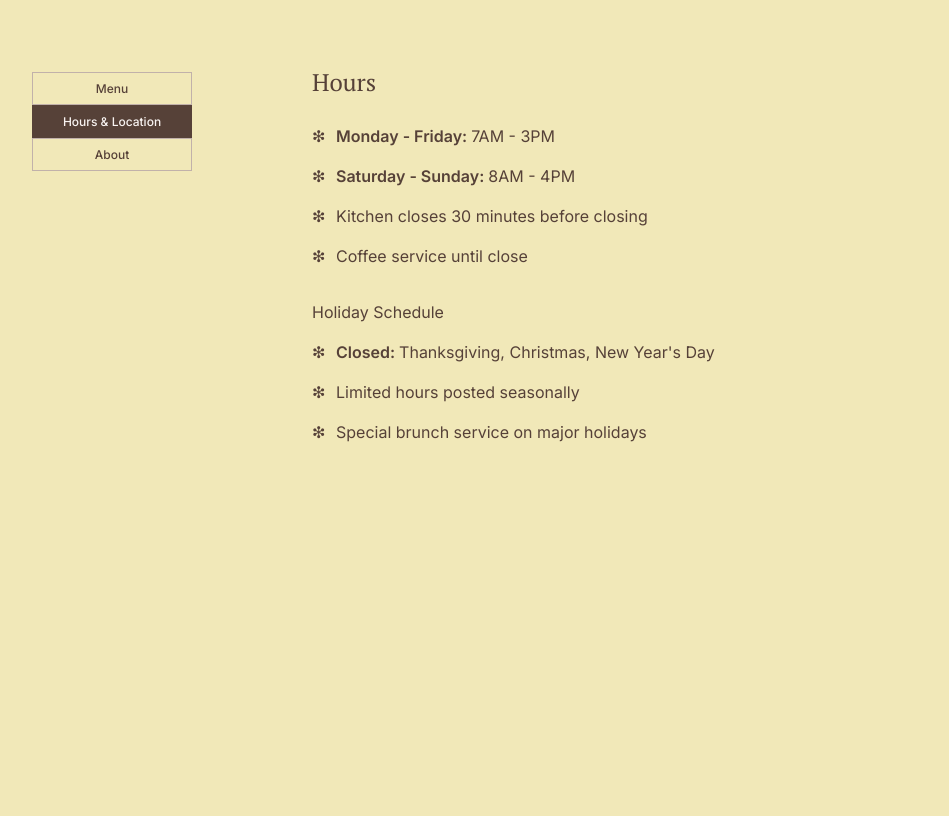
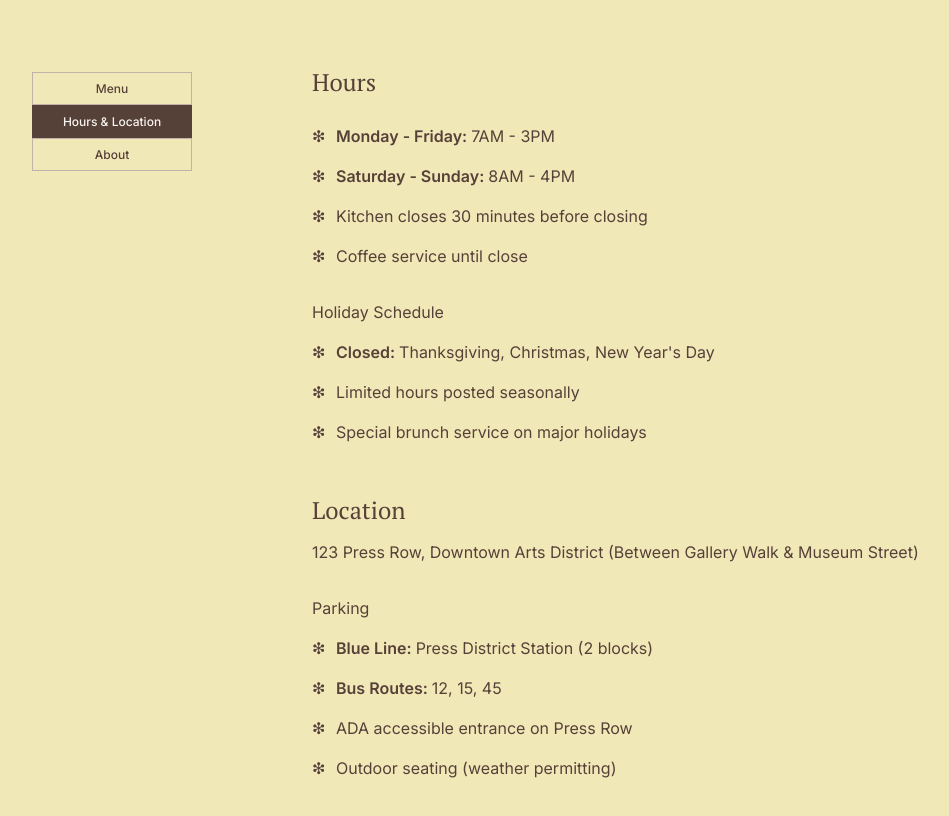
Before and after one commit to yayuniverse/restaurant-SPA, a website built with webpack: page src/template.html in a window 1280 px wide. Both pictures are taken after a click on the button "Hours & Location". Shown: the whole page, without its empty margins (48-997 px from the left). Built offline with nearby package versions, Linux system fonts and the light colour scheme.

Commit message:
add location and parking sections

```diff
--- a/src/css/hours-location.css
+++ b/src/css/hours-location.css
@@ -1,4 +1,5 @@
-.hours-header {
+.hours-header,
+.location-header {
   font-family: "PT Serif", serif;
   font-size: 24px;
   font-weight: 500;
@@ -10,7 +11,9 @@
   list-style: none;
 }
 
-.hours-list, .holidays-list {
+.hours-list,
+.holidays-list,
+.parking-list {
   display: flex;
   flex-direction: column;
   gap: 16px;
@@ -39,15 +42,24 @@
   font-weight: 600;
 }
 
-.holidays-header {
-  /* font-family: "PT Serif", serif; */
+.holidays-header,
+.parking-header {
   font-size: 16px;
   font-weight: 400;
-  /* letter-spacing: -1px; */
   color: #564138;
   margin-top: 32px;
 }
 
-.holidays-list {
+.holidays-list,
+.parking-list {
   margin-top: 16px;
 }
+
+.location-header {
+  margin-top: 48px;
+}
+
+.location-body {
+  margin-top: 12px;
+  color: #564138;
+}
--- a/src/hours-location.js
+++ b/src/hours-location.js
@@ -15,18 +15,54 @@ function renderHours() {
   createRow("Coffee service until close", hoursList);
 
   //holidays section
-  const subHeader = createElement("h2");
-  subHeader.textContent = "Holiday Schedule";
-  addClass(subHeader, "holidays-header");
+  const holidaysHeader = createElement("h2");
+  holidaysHeader.textContent = "Holiday Schedule";
+  addClass(holidaysHeader, "holidays-header");
 
   const holidaysList = createElement("ul");
-  addClass(holidaysList, "holidays-list")
+  addClass(holidaysList, "holidays-list");
 
-  createRow("Thanksgiving, Christmas, New Year's Day", holidaysList, "Closed: ")
-  createRow("Limited hours posted seasonally", holidaysList)
-  createRow("Special brunch service on major holidays", holidaysList)
+  createRow(
+    "Thanksgiving, Christmas, New Year's Day",
+    holidaysList,
+    "Closed: "
+  );
+  createRow("Limited hours posted seasonally", holidaysList);
+  createRow("Special brunch service on major holidays", holidaysList);
 
-  return [headerText, hoursList, subHeader, holidaysList];
+  //location section
+  const locationHeader = createElement("h1");
+  addClass(locationHeader, "location-header");
+  locationHeader.textContent = "Location";
+
+  const locationBody = createElement("p");
+  addClass(locationBody, "location-body");
+  locationBody.textContent =
+    "123 Press Row, Downtown Arts District (Between Gallery Walk & Museum Street)";
+
+  //parking
+  const parkingHeader = createElement("h2");
+  addClass(parkingHeader, "parking-header");
+  parkingHeader.textContent = "Parking";
+
+  const parkingList = createElement("ul");
+  addClass(parkingList, "parking-list");
+
+  createRow("Press District Station (2 blocks)", parkingList, "Blue Line: ");
+  createRow("12, 15, 45", parkingList, "Bus Routes: ");
+  createRow("ADA accessible entrance on Press Row", parkingList);
+  createRow("Outdoor seating (weather permitting)", parkingList);
+
+  return [
+    headerText,
+    hoursList,
+    holidaysHeader,
+    holidaysList,
+    locationHeader,
+    locationBody,
+    parkingHeader,
+    parkingList,
+  ];
 }
 
 function createRow(text, uList, highlightedText = "") {
```
